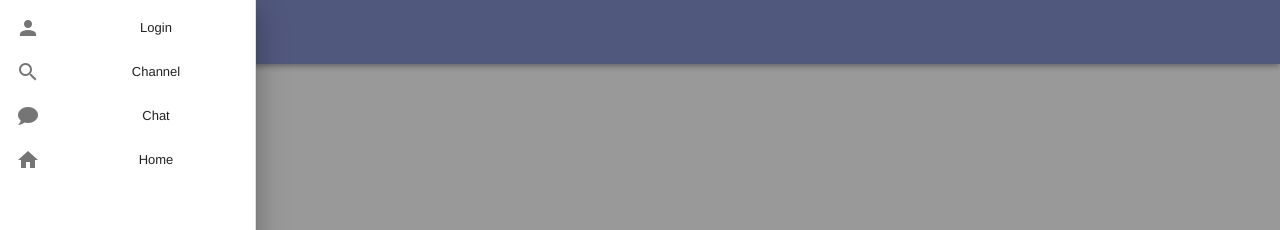
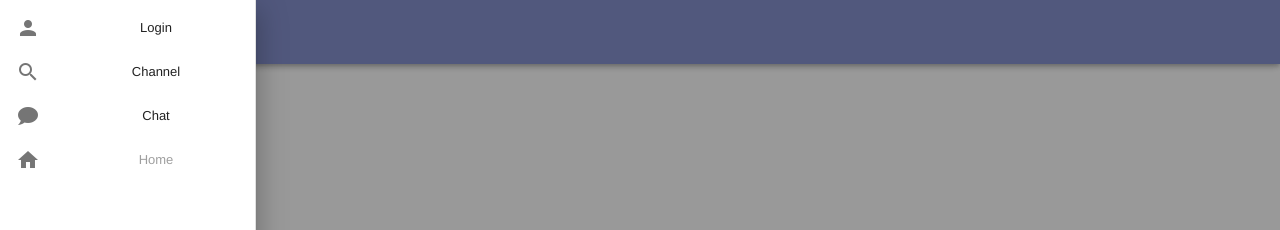
Before and after one commit to peristrophe/twitch-irc-client-pwa, a Vue app: page / in a window 1280 px wide. Both pictures are taken after a click on the button 28 px from the left and 32 px from the top of the page. Shown: the top 230 px of the page. Built offline with nearby package versions, Linux system fonts and the light colour scheme.

Commit message:
link available dinamicaly

```diff
--- a/src/components/AppBar.vue
+++ b/src/components/AppBar.vue
@@ -53,6 +53,7 @@
         </v-list-item>
 
         <v-list-item
+          :disabled="isChat"
           :href="$router.resolve({ name: 'Chat', params: { channel: 'EMPTY' } }).href"
         >
           <v-list-item-icon><v-icon>mdi-chat</v-icon></v-list-item-icon>
@@ -60,6 +61,7 @@
         </v-list-item>
 
         <v-list-item
+          :disabled="isHome"
           :href="$router.resolve({ name: 'Home' }).href"
         >
           <v-list-item-icon><v-icon>mdi-home</v-icon></v-list-item-icon>
@@ -122,5 +124,13 @@
       drawer: false,
       dialog: false,
     }),
+    computed: {
+      isChat: function () {
+        return this.$route.name == 'Chat' ? true : false
+      },
+      isHome: function () {
+        return this.$route.name == 'Home' ? true : false
+      }
+    }
   }
 </script>
```
